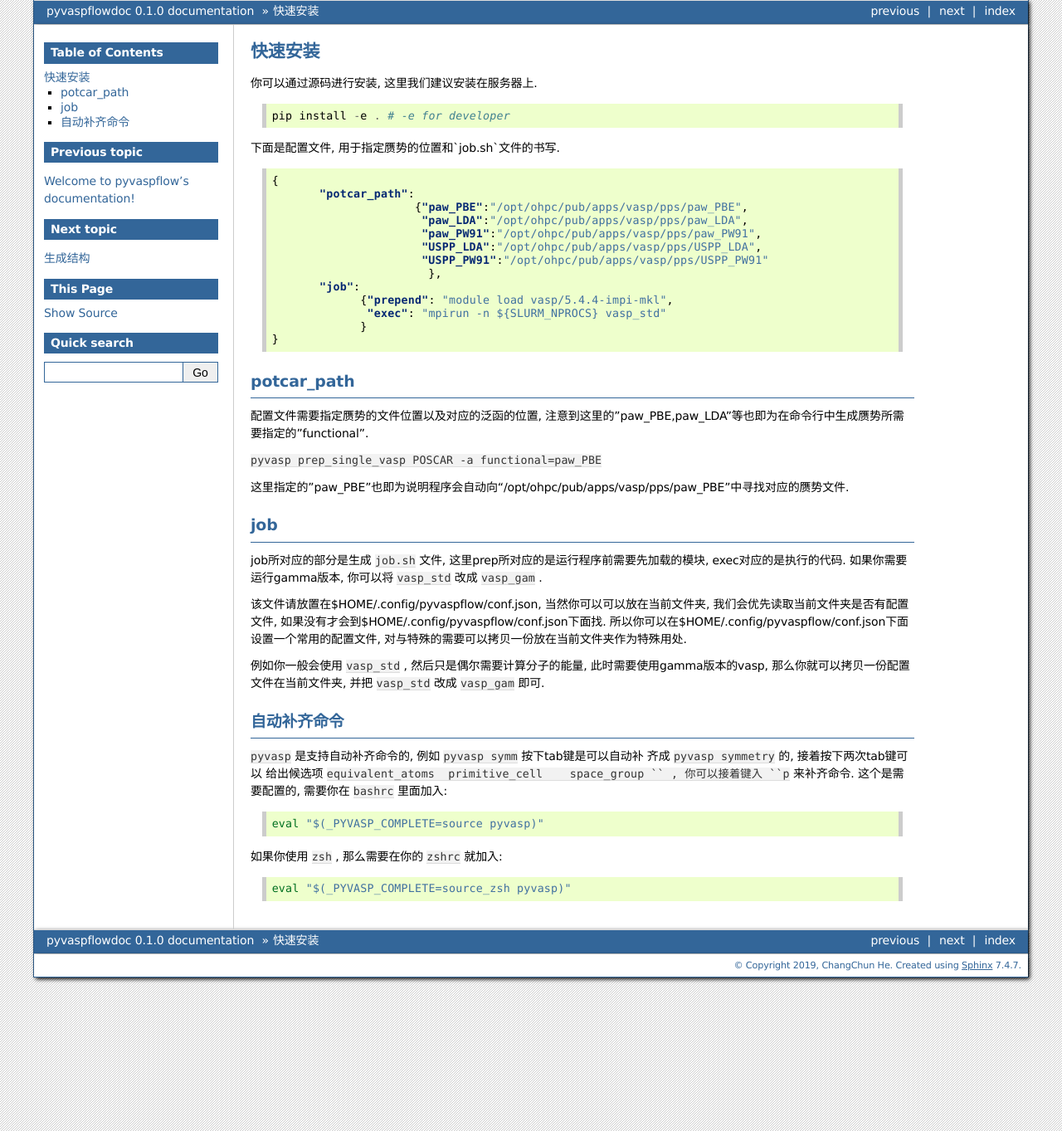
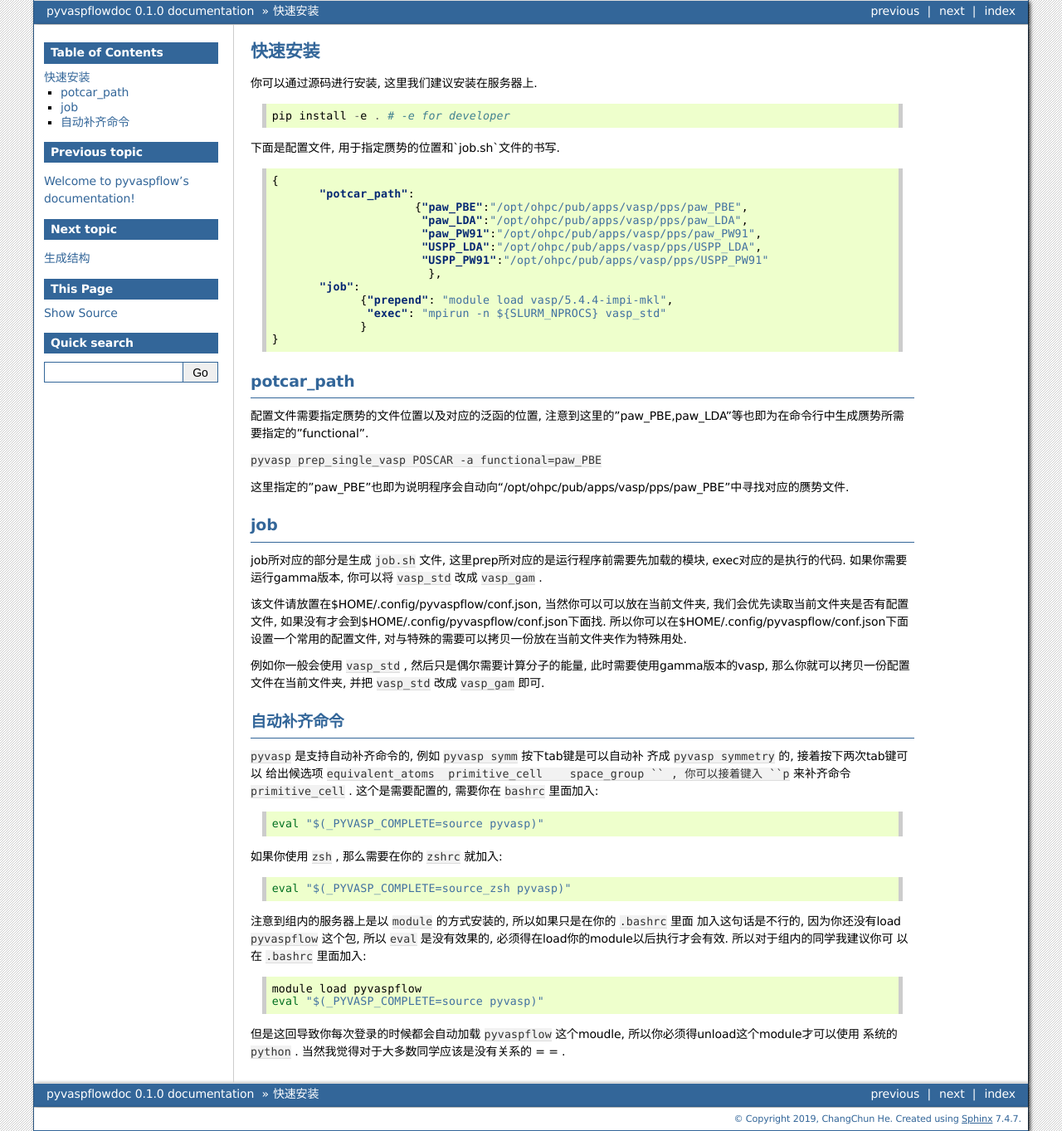
Before and after one commit to ChangChunHe/pyvaspflow, a Sphinx documentation site: the page built from docs/source/installation.rst, in a window 1280 px wide. Shown: the whole page at 83% size. Built offline with Sphinx 7.4.7, drawn with Linux system fonts in a browser that asks for light colours.

Commit message:
update docs

```diff
--- a/docs/source/execute.rst
+++ b/docs/source/execute.rst
@@ -30,7 +30,7 @@ execute multiple vasp-tasks
 先贴一下这个命令的帮助::
 
     $ pyvasp run_multi_vasp --help
-    Usage: pyvasp run_multi_vasp [OPTIONS] <job_name> <total number of jobs>
+    Usage: pyvasp run_multi_vasp [OPTIONS] <job_name> <the last number of jobs>
 
     Options:
       -s, --start_job_num INTEGER
--- a/docs/source/fetch.rst
+++ b/docs/source/fetch.rst
@@ -26,9 +26,9 @@
 
 得到结构对称性的一些信息::
 
-    $ pyvasp symmetry -a spacegroup POSCAR # get space group
-    $ pyvasp symmetry -a equivalent POSCAR # get equivalent atoms
-    $ pyvasp symmetry -a primitive POSCAR
+    $ pyvasp symmetry  spacegroup POSCAR # get space group
+    $ pyvasp symmetry  equivalent POSCAR # get equivalent atoms
+    $ pyvasp symmetry  primitive POSCAR
 
 
 3 pyvasp diff_pos
--- a/docs/source/installation.rst
+++ b/docs/source/installation.rst
@@ -52,7 +52,7 @@ job所对应的部分是生成 ``job.sh`` 文件, 这里prep所对应的是运
 ``pyvasp`` 是支持自动补齐命令的, 例如 ``pyvasp symm`` 按下tab键是可以自动补
 齐成 ``pyvasp symmetry`` 的, 接着按下两次tab键可以
 给出候选项 ``equivalent_atoms  primitive_cell    space_group `` ,
-你可以接着键入 ``p`` 来补齐命令.
+你可以接着键入 ``p`` 来补齐命令 ``primitive_cell`` .
 这个是需要配置的, 需要你在 ``bashrc`` 里面加入::
 
     eval "$(_PYVASP_COMPLETE=source pyvasp)"
@@ -60,3 +60,14 @@ job所对应的部分是生成 ``job.sh`` 文件, 这里prep所对应的是运
 如果你使用 ``zsh`` , 那么需要在你的 ``zshrc`` 就加入::
 
     eval "$(_PYVASP_COMPLETE=source_zsh pyvasp)"
+
+注意到组内的服务器上是以 ``module`` 的方式安装的, 所以如果只是在你的 ``.bashrc`` 里面
+加入这句话是不行的, 因为你还没有load ``pyvaspflow`` 这个包, 所以 ``eval`` 是没有效果的,
+必须得在load你的module以后执行才会有效. 所以对于组内的同学我建议你可
+以在 ``.bashrc`` 里面加入::
+
+    module load pyvaspflow
+    eval "$(_PYVASP_COMPLETE=source pyvasp)"
+
+但是这回导致你每次登录的时候都会自动加载 ``pyvaspflow`` 这个moudle, 所以你必须得unload这个module才可以使用
+系统的 ``python`` . 当然我觉得对于大多数同学应该是没有关系的 = = .
```
